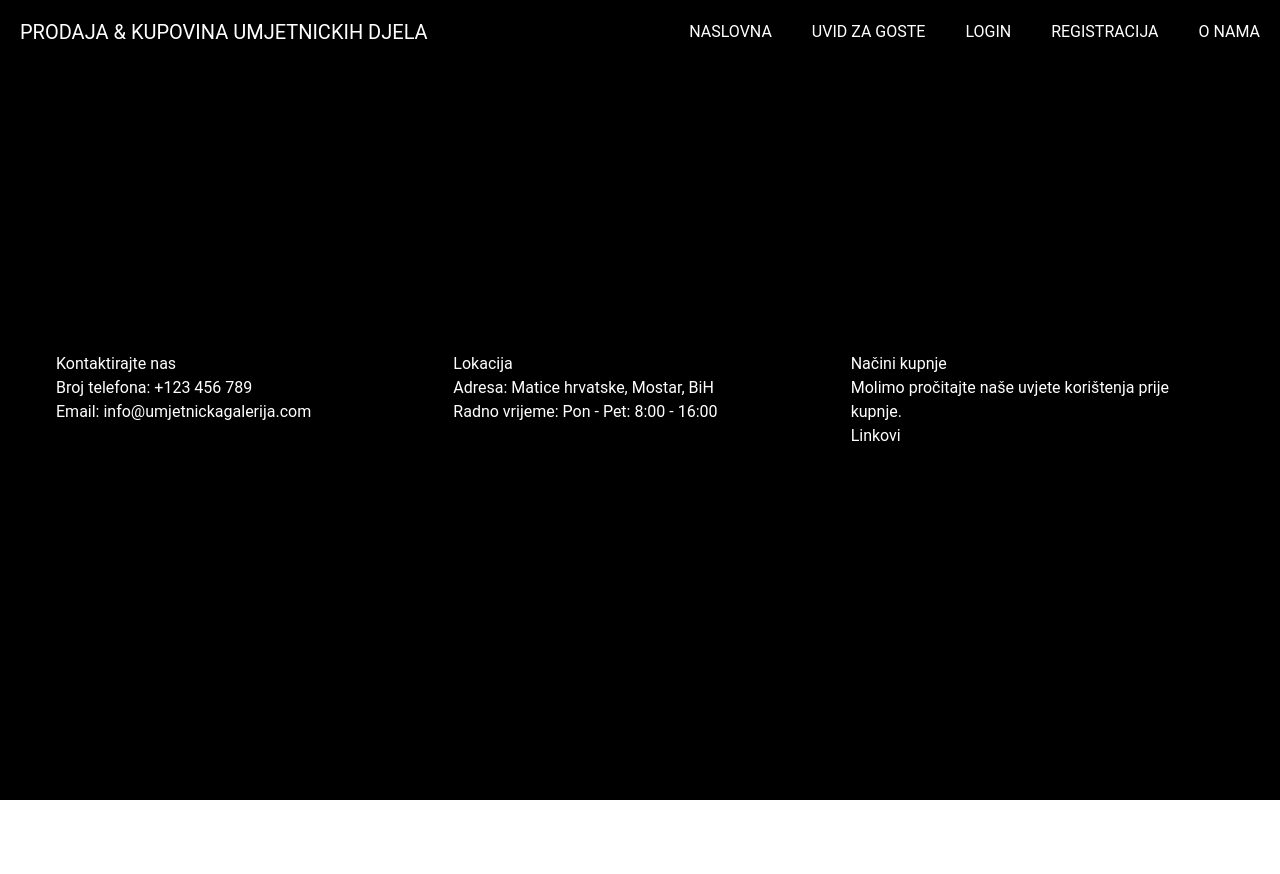
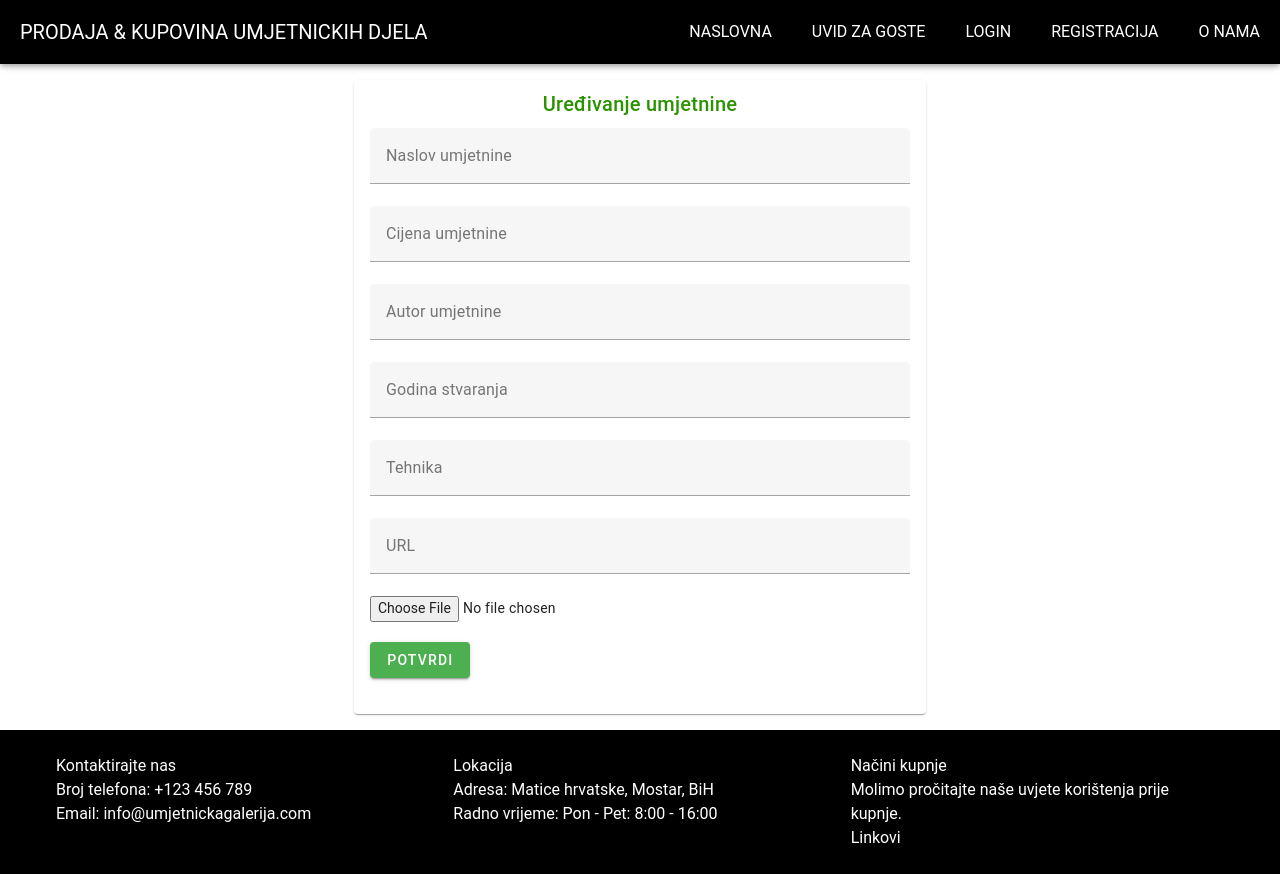
Before and after one commit to zvonimiralpeza/PZI_Projekt, a Nuxt app in the folder frontend/: page /edit in a window 1280 px wide. Before the commit the page ends 800 px from the top, so only its background shows below. Built offline with nearby package versions, Linux system fonts and the light colour scheme; no server answers.

Commit message:
Dodano uredjivanje slika

```diff
--- a/frontend/nuxt.config.ts
+++ b/frontend/nuxt.config.ts
@@ -2,7 +2,7 @@ import vuetify, { transformAssetUrls } from 'vite-plugin-vuetify'
 export default defineNuxtConfig({
   runtimeConfig: {
     public: {
-      BASE_URL: process.env.BASE_URL || 'http://art.studenti.sum.ba',
+      BASE_URL: process.env.BASE_URL || 'http://localhost:5000',
     },
   },
   //...
--- /dev/null
+++ b/frontend/pages/edit.vue
@@ -0,0 +1,91 @@
+<template>
+    <div>
+      <v-container>
+        <v-row justify="center">
+          <v-col cols="12" sm="8" md="6">
+            <v-card class="small-card">
+              <v-card-title class="text-h6 text-center" style="color: #2b9300;">Uređivanje umjetnine</v-card-title>
+              <v-card-text>
+                <v-form @submit.prevent="submitForm">
+                  <v-text-field v-model="naslov" label="Naslov umjetnine" required persistent></v-text-field>
+                  <v-text-field v-model="cijena" label="Cijena umjetnine" required persistent></v-text-field>
+                  <v-text-field v-model="autor" label="Autor umjetnine" required persistent></v-text-field>
+                  <v-text-field v-model="godina" label="Godina stvaranja" required persistent></v-text-field>
+                  <v-text-field v-model="tehnika" label="Tehnika" required persistent></v-text-field>
+                  <v-text-field v-model="url" label="URL" required persistent></v-text-field>
+                  <input type="file" ref="fileInput" @change="handleFileChange" accept=".jpg, .jpeg, .png" />
+                  <br><br>
+                  <v-btn type="submit" color="green">Potvrdi</v-btn>
+                </v-form>
+                <br>
+              </v-card-text>
+            </v-card>
+          </v-col>
+        </v-row>
+      </v-container>
+    </div>
+  </template>
+
+
+  <script>
+  export default {
+    created() {
+        this.dohvatiSlike()
+            .then(() => {
+                let matchingSlika = this.slike.find(el => el.id === parseInt(this.$route.query.id))
+                matchingSlika = JSON.parse(JSON.stringify(matchingSlika))
+                if (matchingSlika) {
+                    this.naslov = matchingSlika.name
+                    this.cijena = matchingSlika.price
+                    this.autor = matchingSlika.author
+                    this.godina = matchingSlika.year
+                    this.tehnika = matchingSlika.technique
+                    this.url = matchingSlika.url
+                }
+            })
+    },
+    data() {
+      return {
+        naslov: '',
+        cijena: '',
+        autor: '',
+        godina: '',
+        tehnika: '',
+        url: '',
+        slike: []
+      };
+    },
+    methods: {
+    async dohvatiSlike() {
+      try {
+        const response = await $fetch(`${this.$config.public.BASE_URL}/products`, {
+          method: 'GET'
+        });
+        console.log(response);
+        this.slike = response.products;
+      } catch (error) {
+        console.error('Error making POST request:', error);
+      }
+    },
+      async submitForm() {
+        try {
+          const response = await $fetch(`${this.$config.public.BASE_URL}/products/${this.$route.query.id}`, {
+            method: 'PUT',
+            body: {
+              name: this.naslov,
+              price: this.cijena,
+              author: this.autor,
+              year: this.godina,
+              technique: this.tehnika,
+              url: this.url,
+              seller_id: 1
+            }
+          })
+          this.$router.push('/kupovina');
+        } catch (error) {
+          console.log(error);
+        }
+      }
+    }
+  }
+  </script>
--- a/frontend/pages/kupovina.vue
+++ b/frontend/pages/kupovina.vue
@@ -35,6 +35,9 @@
             <v-card-actions>
               <v-btn @click="redirectToPayPal()" color="yellow">Kupi</v-btn>
               <v-btn @click="deleteImage(slika.id)" color="red" v-if="user && user.role === 'Admin'">Obriši sliku</v-btn>
+              <NuxtLink :to="{ name: 'edit', query: { id: slika.id } }"  v-if="user && user.role === 'Admin'">
+                Uredi sliku
+              </NuxtLink>
             </v-card-actions>
           </v-card>
         </v-col>
```
